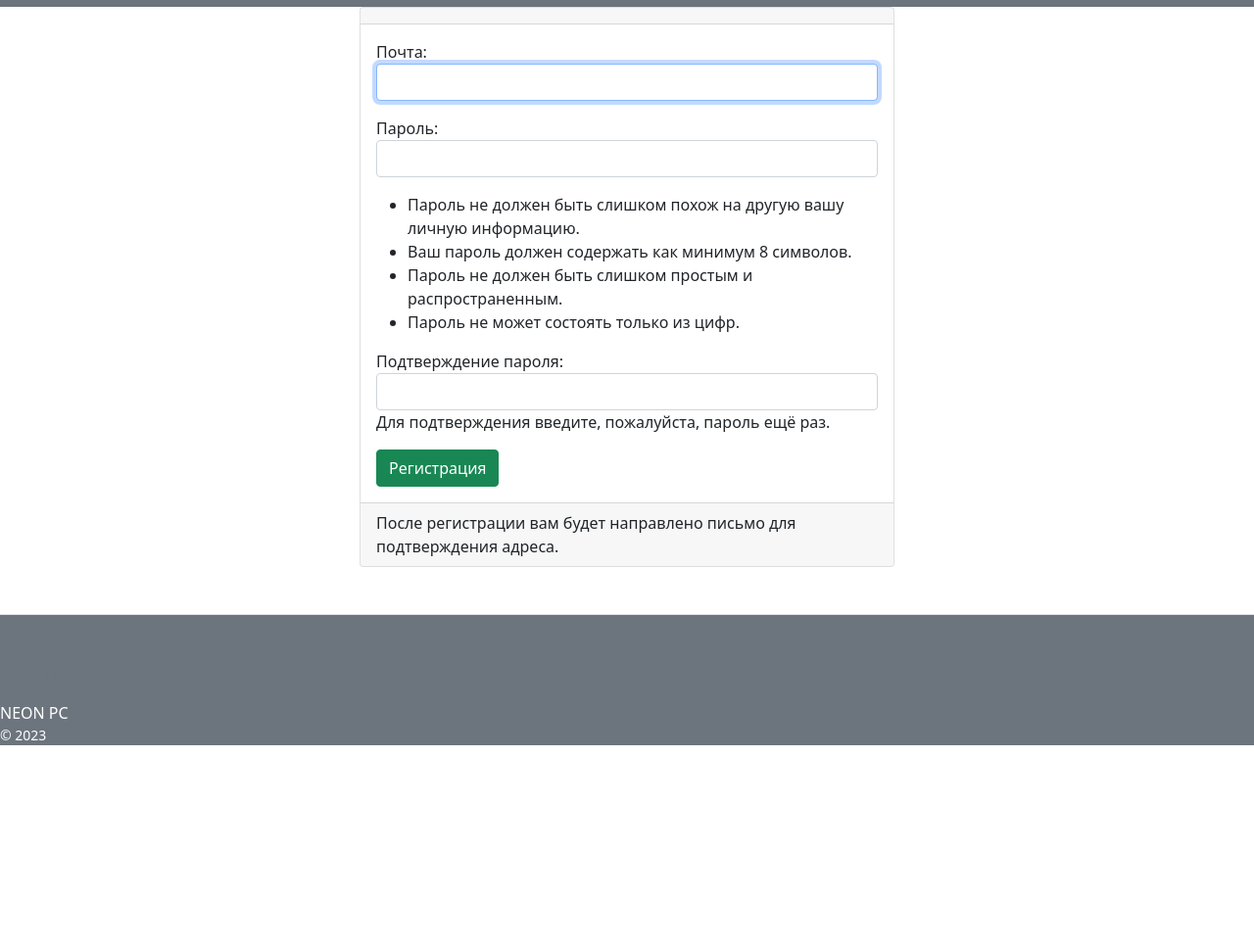
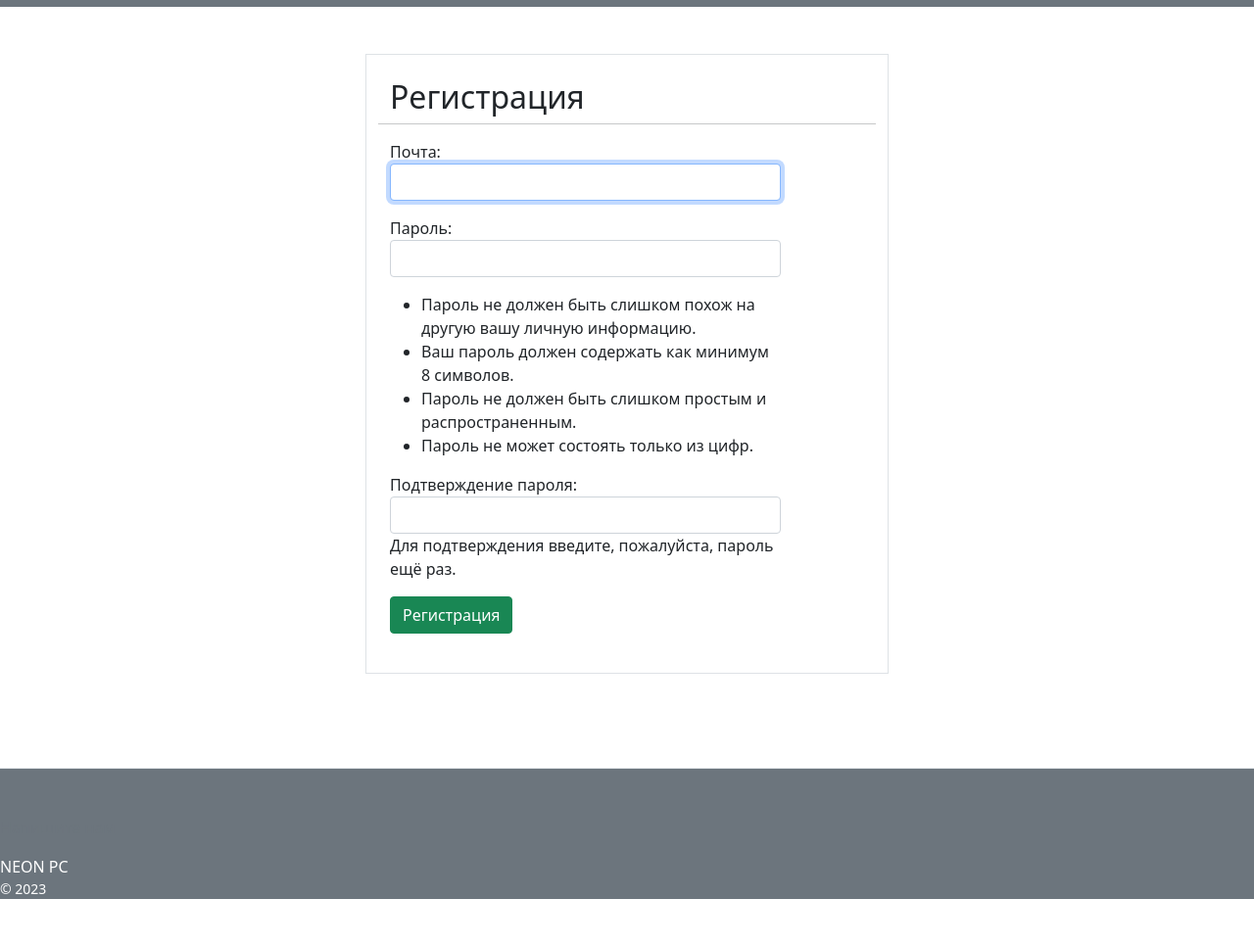
Before and after one commit to nvLast86/djproject, a Django app: page /register/ in a window 1280 px wide. Shown: the part 309-1275 px from the top of the page at 98% size. Before the commit the page ends 1070 px from the top, so only its background shows below. Run offline with Django 4.2, Linux system fonts and the light colour scheme; some libraries are stand-ins or nearby versions.

Commit message:
templates have been changed according to lesson 22.2

```diff
--- a/users/templates/users/register.html
+++ b/users/templates/users/register.html
@@ -1,26 +1,27 @@
 {% extends 'catalog/base.html' %}
 
 {% block content %}
-<div class="row">
-    <div class="col-3"></div>
-        <div class="col-6">
-            <div class="card">
-                <div class="card-header"></div>
-                    <form method="post">
-                    <div class="card-body">
+
+<div class="album py-5 bg-body-tertiary">
+    <div class="container">
+        <div class="row justify-content-center">
+            <div class="col-sm-6">
+                <form method="POST" enctype="multipart/form-data" class="border p-4">
+                    <h2 class="card-title">
+                        Регистрация
+                    </h2>
+                    <div class="row mb-3">
+                        <div class="col-sm-2"></div>
+                        <hr>
+                        <div class="col-sm-10">
                             {% csrf_token %}
                             {{ form.as_p }}
                             <button type="submit" class="btn btn-success">Регистрация</button>
                         </div>
-                    <div class="card-footer">
-                    После регистрации вам будет направлено письмо для подтверждения адреса.
-                        {% if user.is_authenticated %}
-                        <a href={% url "users:generate_new_password" %} class="btn btn-info"> Сгенерировать новый пароль</a>
-                        {% endif %}
                     </div>
                 </form>
                 </div>
             </div>
     </div>
-
+</div>
             {% endblock %}
--- /dev/null
+++ b/users/templates/users/registration_failed.html
@@ -0,0 +1,2 @@
+<h1>Ошибка!</h1>
+<p>Неверная ссылка подтверждения.</p>
--- /dev/null
+++ b/users/templates/users/registration_success.html
@@ -0,0 +1,3 @@
+<h1>Поздравляем!</h1>
+<p>Вы успешно зарегистрировались на нашем портале.</p>
+<a href="{% url 'users:login' %}">Войти</a>
```
Also changed, not shown: users/templates/users/login.html (+18 -12 lines), users/templates/users/password_reset.html (added, +10 -0 lines), users/templates/users/user_form.html (+21 -17 lines). Lines whose indentation alone changed are shown as unchanged.
